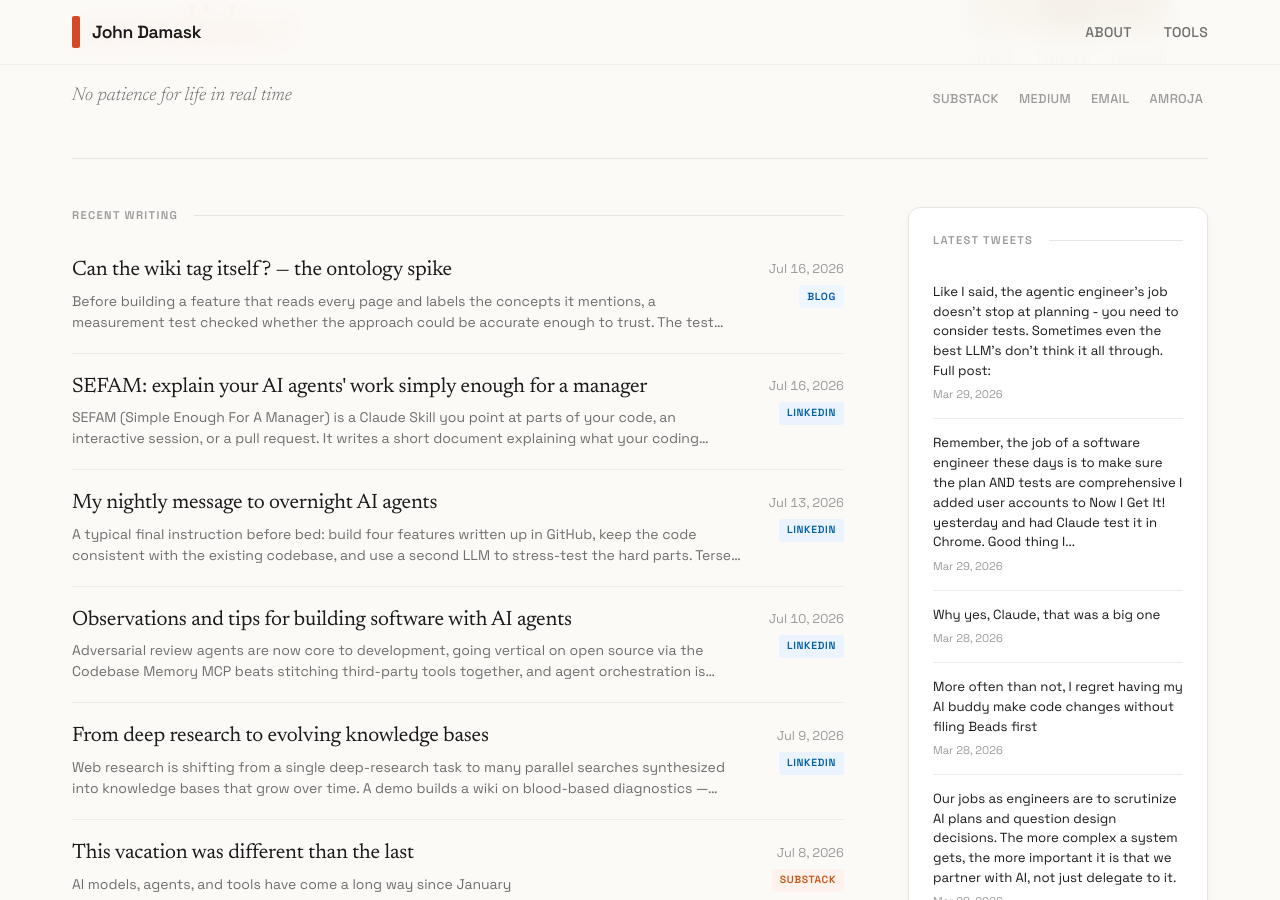
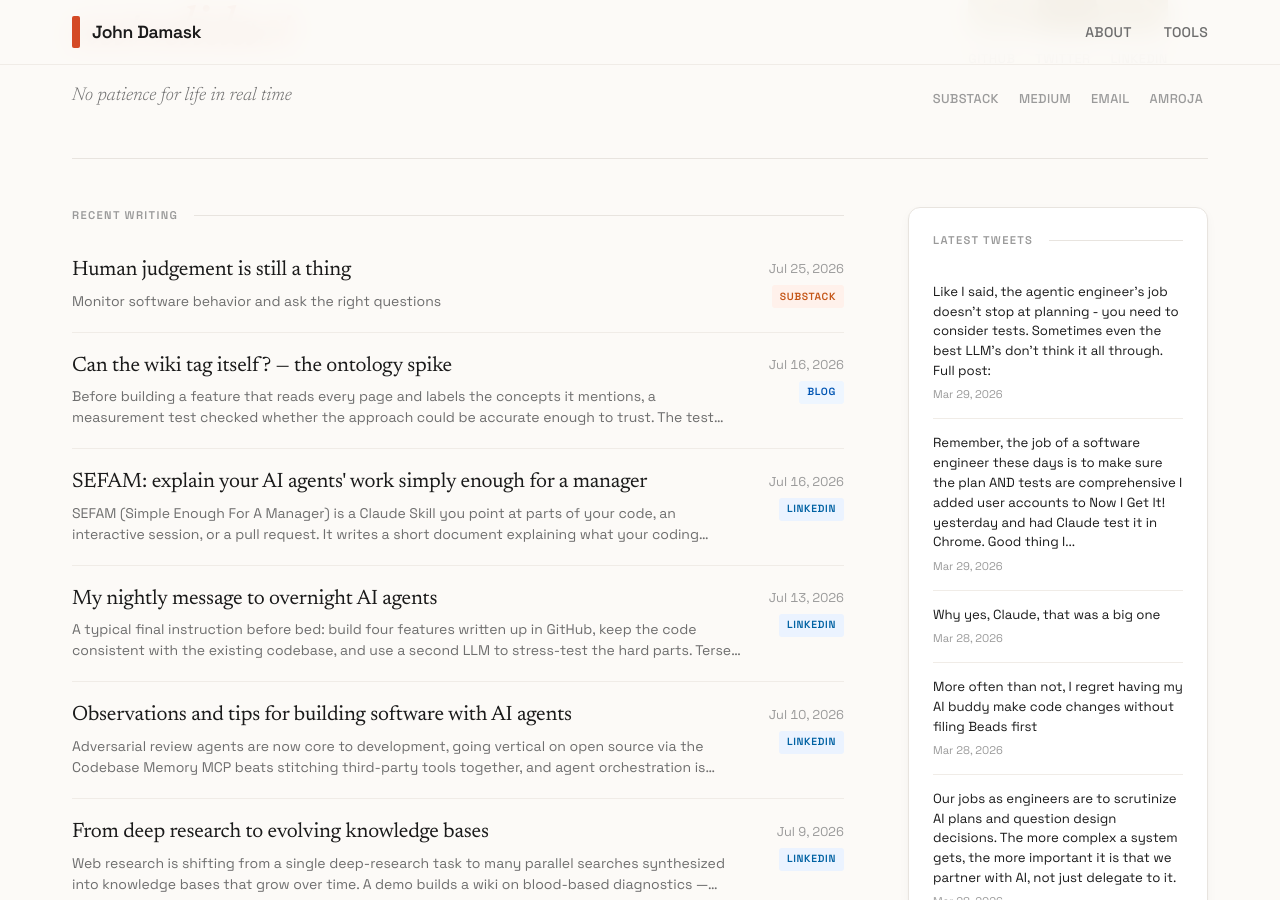
Before and after one commit to jbdamask/jbdamask.github.io, a Jekyll site: the page built from index.html, in a window 1280 px wide and 900 px high, scrolled down 336 px. Built offline with Jekyll 4.4.1, drawn with Linux system fonts in a browser that asks for light colours; the list of posts is cut into pages by our own code.

Commit message:
Update Substack posts

```diff
--- a/_data/substack-posts.yml
+++ b/_data/substack-posts.yml
@@ -2,6 +2,12 @@
 # Fetches RSS feed (latest 5) and merges with existing posts
 # This preserves older posts not in the RSS feed
 
+- title: Human judgement is still a thing
+  source: substack
+  url: https://johndamask.substack.com/p/human-judgement-is-still-a-thing
+  date: '2026-07-25'
+  excerpt: Monitor software behavior and ask the right questions
+  image: https://substackcdn.com/image/fetch/$s_!PUNr!,w_1456,c_limit,f_auto,q_auto:good,fl_progressive:steep/https%3A%2F%2Fsubstack-post-media.s3.amazonaws.com%2Fpublic%2Fimages%2F8446eb9d-725f-4517-aa47-c612ab7775a2_1024x1024.png
 - title: This vacation was different than the last
   source: substack
   url: https://johndamask.substack.com/p/this-vacation-was-different-than
```
